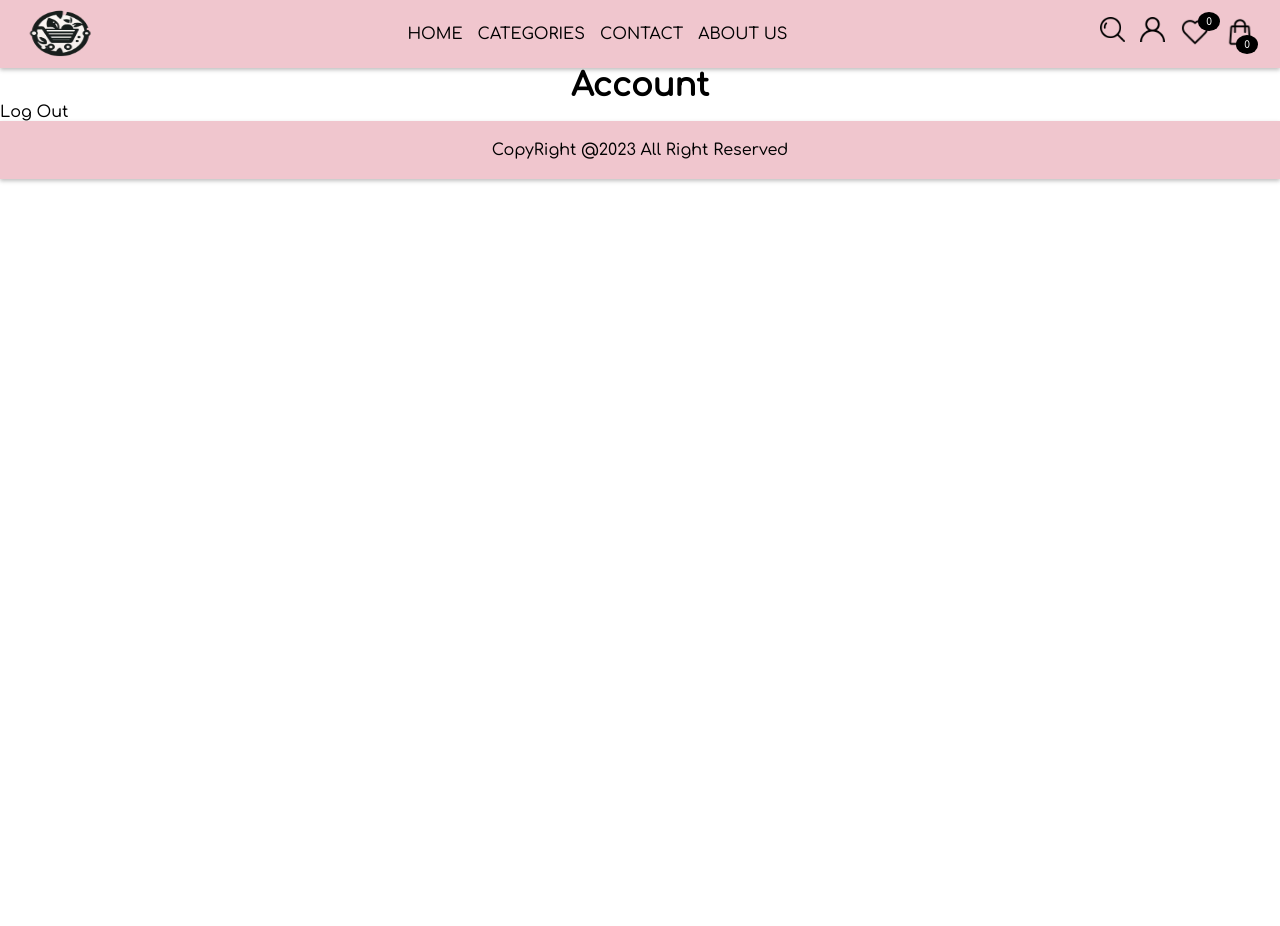
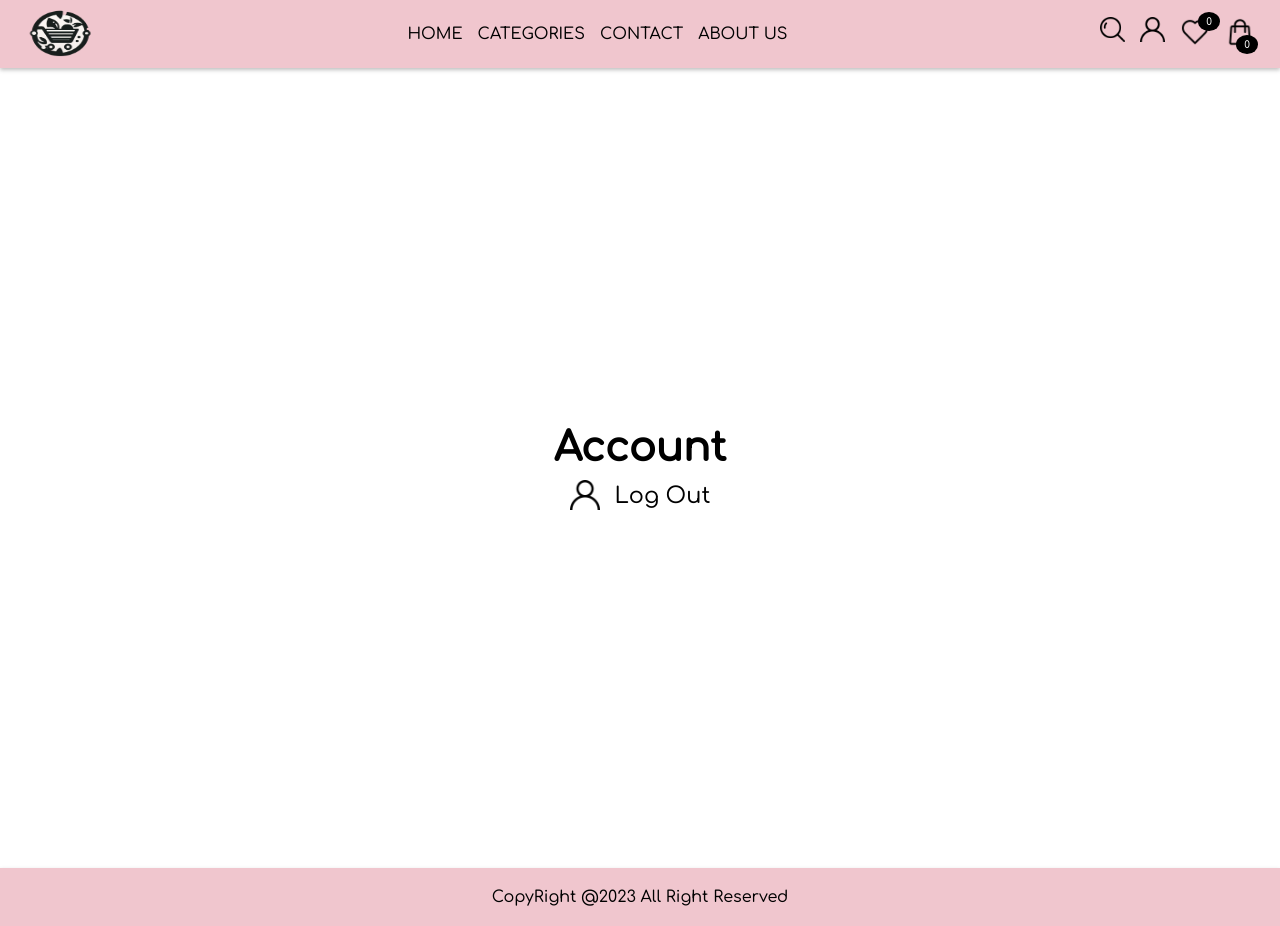
Before and after one commit to MuhammadAhmad338/My-Thirst-react-app-build-with-react-and-redux-toolkit, a React (Vite) app: page /account in a window 1280 px wide. Before the commit the page ends 800 px from the top, so only its background shows below. Built offline with nearby package versions, Linux system fonts and the light colour scheme.

Commit message:
latest most commits

```diff
--- a/src/Components/Account/Account.css
+++ b/src/Components/Account/Account.css
@@ -0,0 +1,40 @@
+.account-div {
+  min-height: 100vh;
+  display: flex;
+  flex-direction: column;
+  padding: 12px 0px;
+  gap: 10px;
+  display: flex;
+  justify-content: center;
+  align-items: center;
+}
+
+.account-heading {
+    font-size: 2.5em;
+}
+
+.account-content {
+    display: flex;
+    flex-direction: row;
+    align-items: center;
+    justify-content: center;
+    gap: 15px;
+}
+
+.account-logout {
+    font-size: 1.4em;
+}
+
+.account-logout:hover {
+    cursor: pointer;
+    border-bottom: 2px solid black;
+}
+
+@keyframes logout-animation {
+  0% {
+    transform: translateX(0) translateY(0);
+  }
+  100% {
+    transform: translateX(-5px) translateY(-5px);
+  }
+}
--- a/src/Components/Account/Account.tsx
+++ b/src/Components/Account/Account.tsx
@@ -1,4 +1,5 @@
 import { useNavigate } from 'react-router-dom';
+import image1 from '../../assets/user.png';
 import { signOut } from '../../Utils/helper';
 import './Account.css';
 
@@ -12,13 +13,14 @@ const Account = () => {
     }
 
     return (
-        <div className='account'>
+        <div className='account-div'>
             <h1 className='account-heading'>Account</h1>
             <div className='account-content'>
-                <div onClick={() => logOut()}>Log Out</div>
+                <img src={image1} alt="account-image" width={30} height={30} />
+                <div className='account-logout' onClick={() => logOut()}>Log Out</div>
             </div>
         </div>
-    )
+    );
 }
 
 export default Account;
--- a/src/Components/Header/Header.tsx
+++ b/src/Components/Header/Header.tsx
@@ -114,8 +114,6 @@ const Header = () => {
                 </div>))}
             </div>
           </div>
-
-
         </ul>
 
         <div className="header-icons">
```
Also changed, not shown: src/Components/Products/products.tsx (line endings or trailing spaces).
